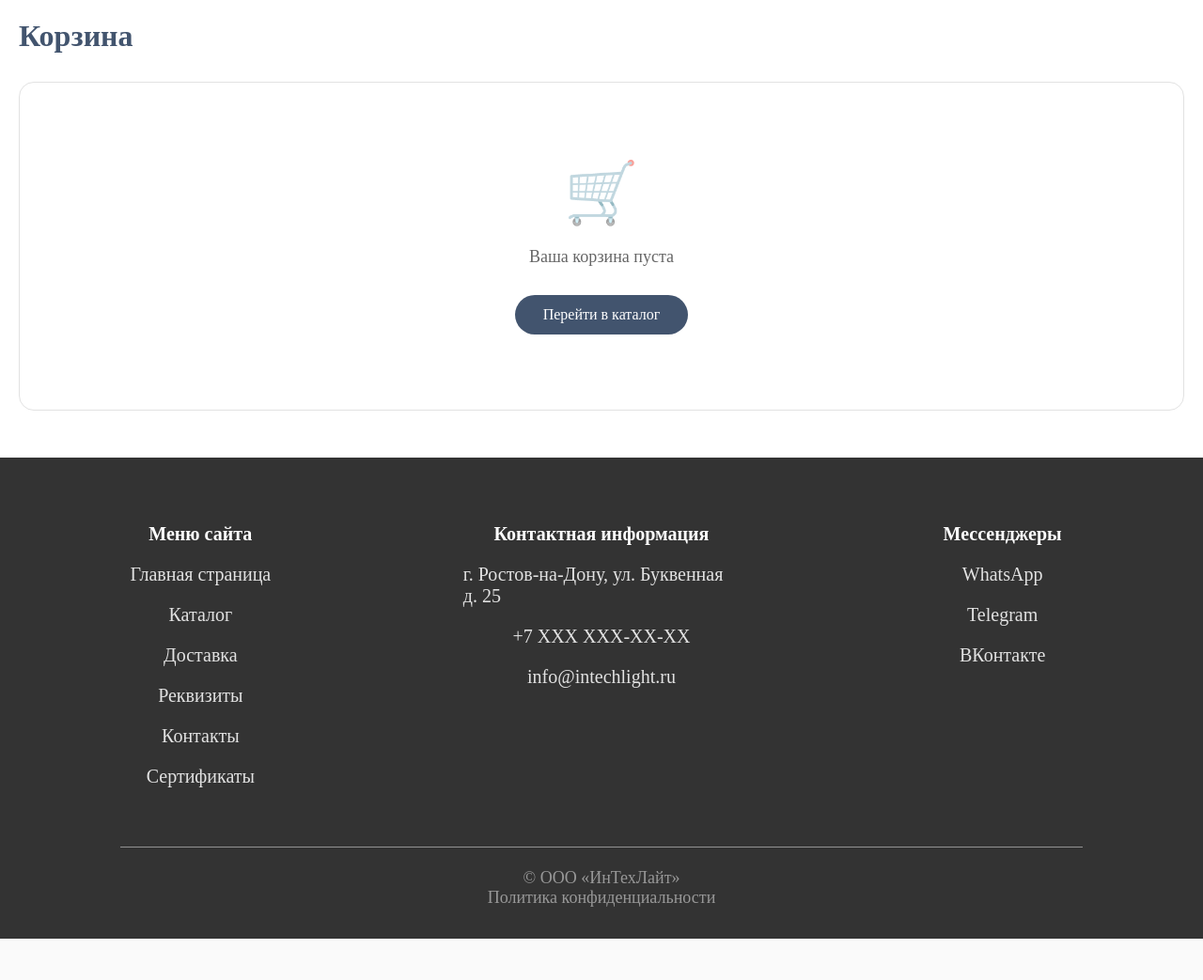
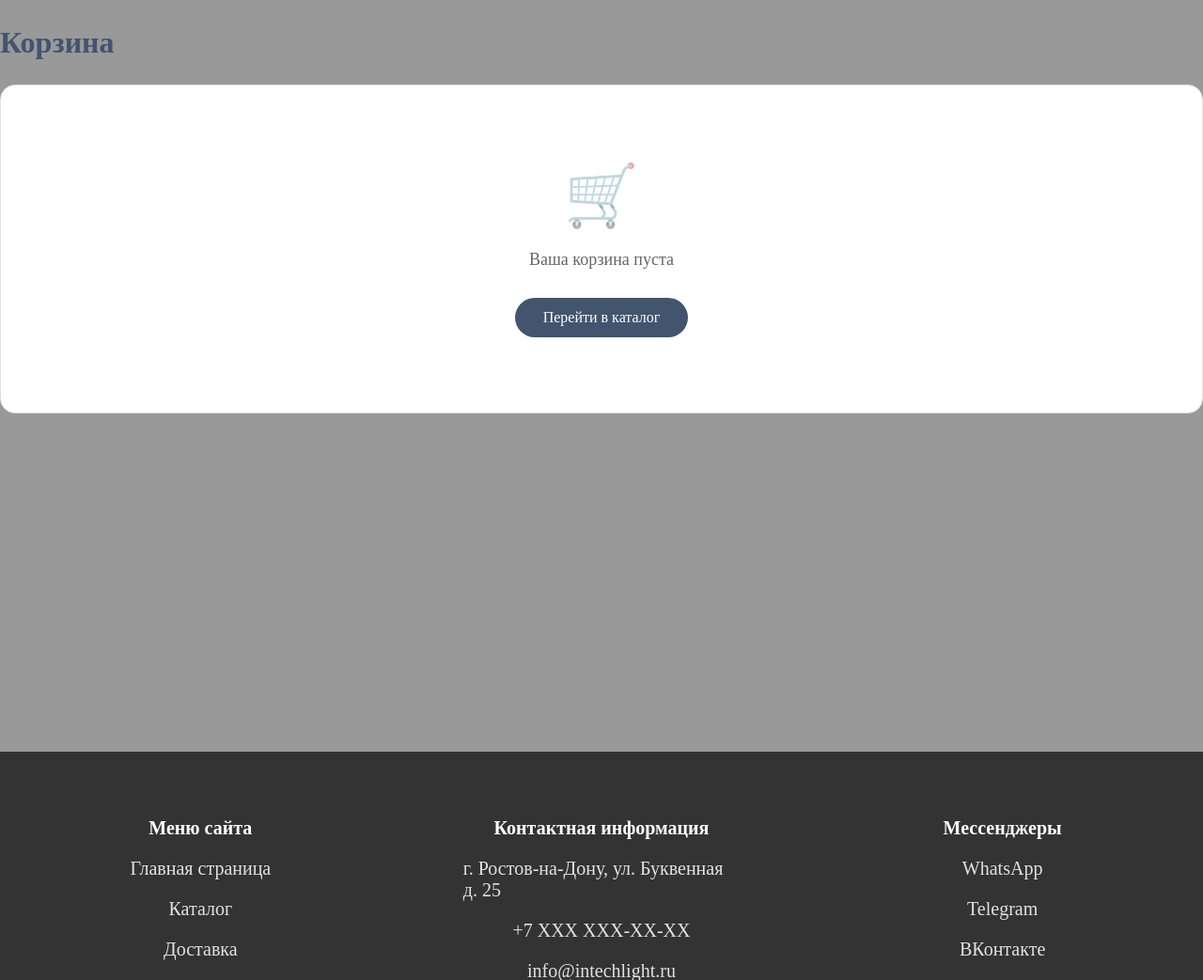
Before and after one commit to AlinaEvlanteva/Diplom, a Flask app: page /cart in a window 1280 px wide. Shown: the part 100-1143 px from the top of the page at 94% size. Before the commit the page ends 1099 px from the top, so only its background shows below. Run offline with Flask 3, Linux system fonts and the light colour scheme.

Commit message:
поправки корзины

```diff
--- a/static/css/cart.css
+++ b/static/css/cart.css
@@ -155,40 +155,49 @@ header {
     }
 }
 
+main {
+    width: 100%;
+    margin-top: 100px;
+
+}
 
 /* Корзина */
-.cart-container {
-    max-width: 1400px;
-    margin: 120px auto 50px;
-    padding: 0 20px;
+.cart_container {
+    width: 100%;
+    height: 800px;
+    background-color: #999;
+    display: flex;
+    flex-direction: column;
 }
 
-.cart-title {
+.cart_title {
     font-size: 32px;
     color: #42546E;
-    margin-bottom: 30px;
 }
 
-.cart-layout {
+.cart_layout {
     display: flex;
-    gap: 40px;
+    gap: 20px;
+    background-color: #dc3545;
 }
 
 /* Левая колонка - товары */
-.cart-products {
-    flex: 2;
+.cart_products {
+    width: 70%;
+    background-color: aqua;
 }
 
-.cart-actions-bar {
+.cart_actions_bar {
     display: flex;
     justify-content: space-between;
     align-items: center;
     padding: 15px 0;
     border-bottom: 1px solid #E2E2E2;
     margin-bottom: 20px;
+    background-color: azure;
 }
 
-.select-all {
+.select_all {
     display: flex;
     align-items: center;
     gap: 10px;
--- a/static/css/kat_tovars.css
+++ b/static/css/kat_tovars.css
@@ -115,7 +115,7 @@ header {
     background-color: #dc3545;
     color: white;
     border-radius: 50%;
-    min-width: 18px;
+    min-width: 15px;
     height: 18px;
     font-size: 11px;
     font-weight: bold;
--- a/static/css/katalog.css
+++ b/static/css/katalog.css
@@ -108,7 +108,7 @@ header {
     background-color: #dc3545;
     color: white;
     border-radius: 50%;
-    min-width: 18px;
+    min-width: 15px;
     height: 18px;
     font-size: 11px;
     font-weight: bold;
--- a/static/css/main.css
+++ b/static/css/main.css
@@ -108,7 +108,7 @@ header {
     background-color: #dc3545;
     color: white;
     border-radius: 50%;
-    min-width: 18px;
+    min-width: 15px;
     height: 18px;
     font-size: 11px;
     font-weight: bold;
--- a/static/css/tovars_detali.css
+++ b/static/css/tovars_detali.css
@@ -136,7 +136,7 @@ header {
     background-color: #dc3545;
     color: white;
     border-radius: 50%;
-    min-width: 18px;
+    min-width: 15px;
     height: 18px;
     font-size: 11px;
     font-weight: bold;
--- a/templates/cart.html
+++ b/templates/cart.html
@@ -32,28 +32,28 @@
     </header>
 
     <main>
-        <div class="cart-container">
-            <h1 class="cart-title">Корзина</h1>
+        <section class="cart_container">
+            <h1 class="cart_title">Корзина</h1>
 
             {% if cart_items %}
-            <div class="cart-layout">
-                <!-- Левая колонка - товары -->
-                <div class="cart-products">
-                    <div class="cart-actions-bar">
-                        <label class="select-all">
+            <div class="cart_layout">
+                <!-- Левая колонка - список товаров -->
+                <section class="cart_products">
+                    <div class="cart_actions_bar">
+                        <div class="select_all">
                             <input type="checkbox" id="selectAllCheckbox" onchange="toggleSelectAll()">
-                            <span>Выбрать все</span>
-                        </label>
-                        <button class="delete-selected" onclick="deleteSelected()">Удалить выбранные</button>
+                            <label for="selectAllCheckbox">Выбрать все</label>
+                        </div>
+                        <button class="delete_selected" onclick="deleteSelected()">Удалить выбранные</button>
                     </div>
 
-                    <div class="products-list">
+                    <div class="products_list">
                         {% for item in cart_items %}
-                        <div class="cart-item" data-product-id="{{ item.id }}">
-                            <div class="cart-item-checkbox">
+                        <div class="cart_item" data-product-id="{{ item.id }}">
+                            <div class="cart_item_checkbox">
                                 <input type="checkbox" class="item-checkbox" value="{{ item.id }}">
                             </div>
-                            <div class="cart-item-image">
+                            <div class="cart_item_img">
                                 <img src="{{ url_for('static', filename='img/small/' + item.image) }}" alt="{{ item.name }}">
                             </div>
                             <div class="cart-item-info">
@@ -78,10 +78,10 @@
                         </div>
                         {% endfor %}
                     </div>
-                </div>
+                </section>
 
-                <!-- Правая колонка - итоги -->
-                <div class="cart-summary">
+                <!-- Правая колонка - итоги заказа -->
+                <aside class="cart-summary">
                     <h3 class="summary-title">Детали заказа</h3>
                     <div class="summary-row">
                         <span class="summary-label">Товары ({{ total_items }})</span>
@@ -94,20 +94,20 @@
                     <div class="summary-divider"></div>
                     <div class="summary-row total">
                         <span class="summary-label">Итого</span>
-                        <span class="summary-value" id="grand-total">{{ "%.2f"|format(total_sum) }} ₽</span>
+                        <span class="summary-value" id="grand-total">{{ total_sum }} ₽</span>
                     </div>
                     <button class="checkout-btn" onclick="openRequestModal()">Перейти к оформлению</button>
-                </div>
+                </aside>
             </div>
 
             {% else %}
-            <div class="empty-cart">
+            <section class="empty-cart">
                 <div class="empty-cart-icon">🛒</div>
                 <p>Ваша корзина пуста</p>
                 <a href="{{ url_for('main.catalog') }}" class="continue-btn">Перейти в каталог</a>
-            </div>
+            </section>
             {% endif %}
-        </div>
+        </section>
     </main>
 
     <footer class="footer">
@@ -115,7 +115,7 @@
             <h3 class="footer_title">Меню сайта</h3>
             <nav>
                 <ul class="footer_menu">
-                    <li><a href="#">Главная страница</a></li>
+                    <li><a href="{{ url_for('main.index') }}">Главная страница</a></li>
                     <li><a href="{{ url_for('main.catalog') }}">Каталог</a></li>
                     <li><a href="#">Доставка</a></li>
                     <li><a href="#">Реквизиты</a></li>
```
Also changed, not shown: other parts of static/css/cart.css (+16 -19 lines).
